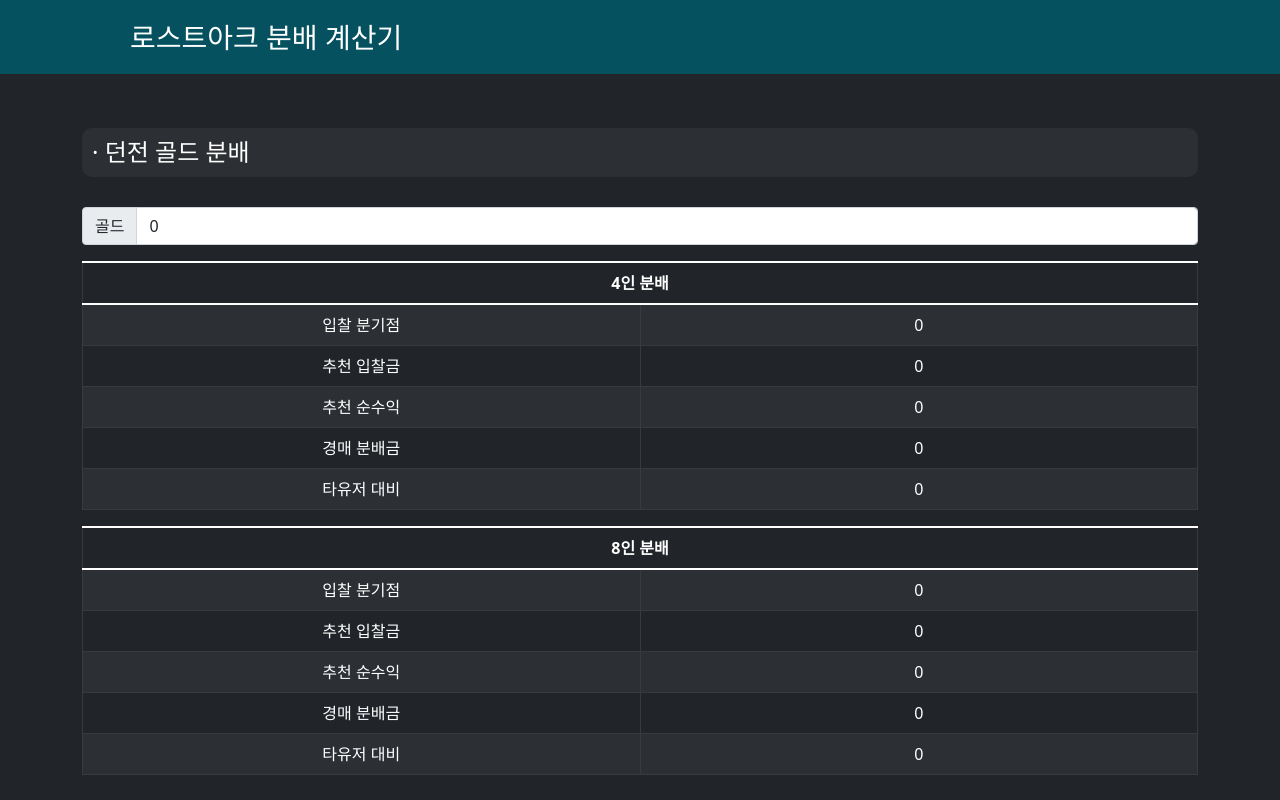
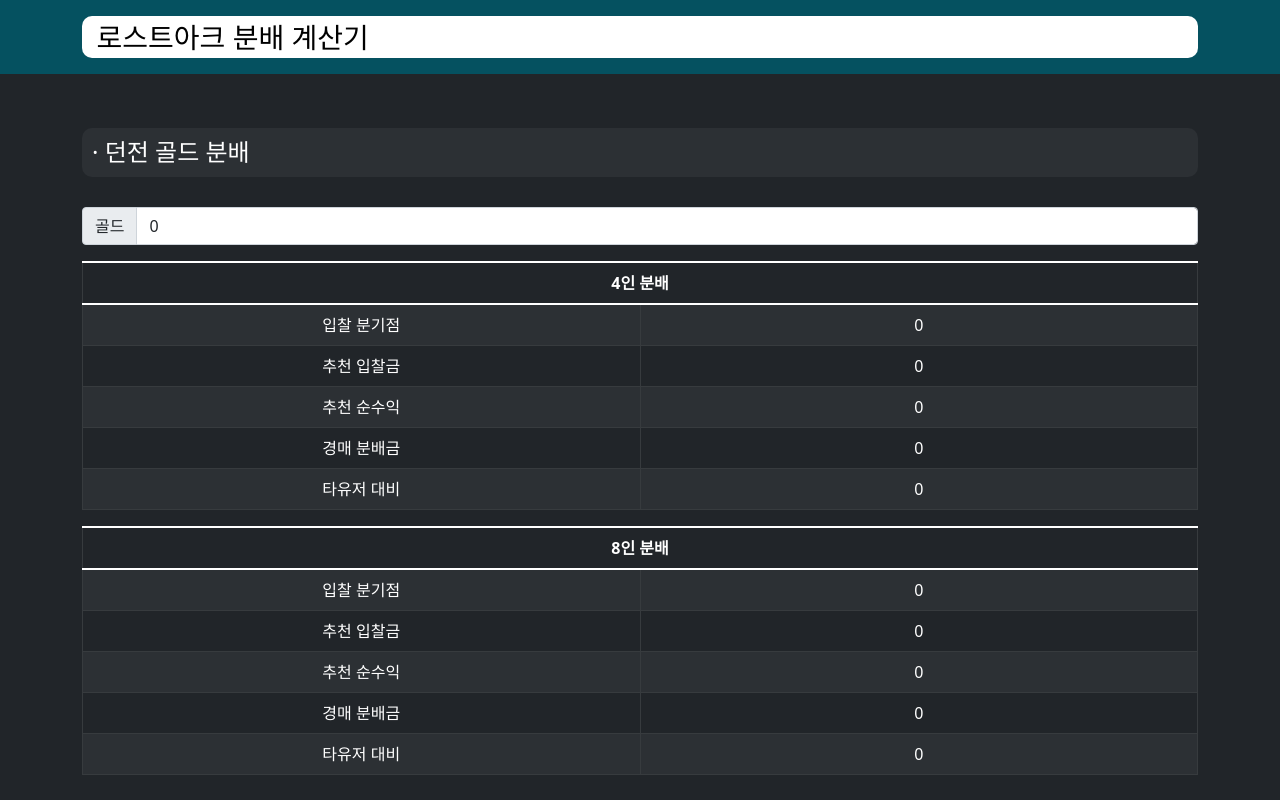
Before and after one commit to cuot/lostark-distribute, a React (Create React App) app: page / in a window 1280 px wide. Shown: the top 800 px of the page. Built offline with nearby package versions, Linux system fonts and the light colour scheme.

Commit message:
head-radius

```diff
--- a/src/components/Header.jsx
+++ b/src/components/Header.jsx
@@ -3,26 +3,24 @@
 export default function Header() {
   return (
     <header
-      className="p-3 bg-opacity-75 text-white"
+      className="p-3 text-white"
       style={{ "background-color": "#055160" }}>
       <div className="container">
-        <div className="d-flex flex-wrap align-items-center justify-content-center justify-content-lg-start">
+        <div style={{ "text-align": "left" }}>
           <a
             href="/"
-            className="d-flex align-items-center mb-2 mb-lg-0 text-white text-decoration-none">
-            <svg
-              className="bi me-2"
-              width="40"
-              height="32"
-              role="img"
-              aria-label="Bootstrap">
-              {/* <use xlink:href="/"></use> */}
-            </svg>
+            className="align-items-center mb-2 mb-lg-0 text-decoration-none">
+            <div
+              className="fs-3 col-lg-auto me-lg-auto mb-2 justify-content-center mb-md-0"
+              style={{
+                "background-color": "#fff",
+                borderRadius: "10px",
+                color: "black",
+                width: "100%",
+              }}>
+              &nbsp;&nbsp;로스트아크 분배 계산기
+            </div>
           </a>
-
-          <div className="fs-3 col-lg-auto me-lg-auto mb-2 justify-content-center mb-md-0">
-            로스트아크 분배 계산기
-          </div>
         </div>
       </div>
     </header>
```
